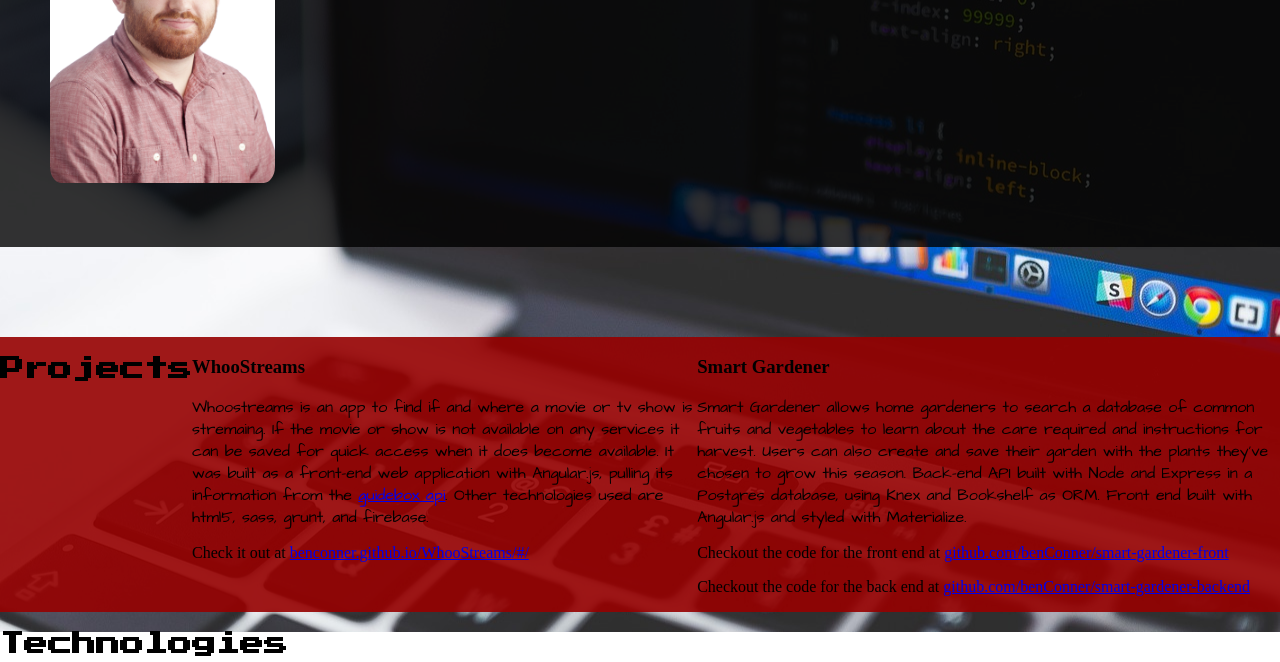
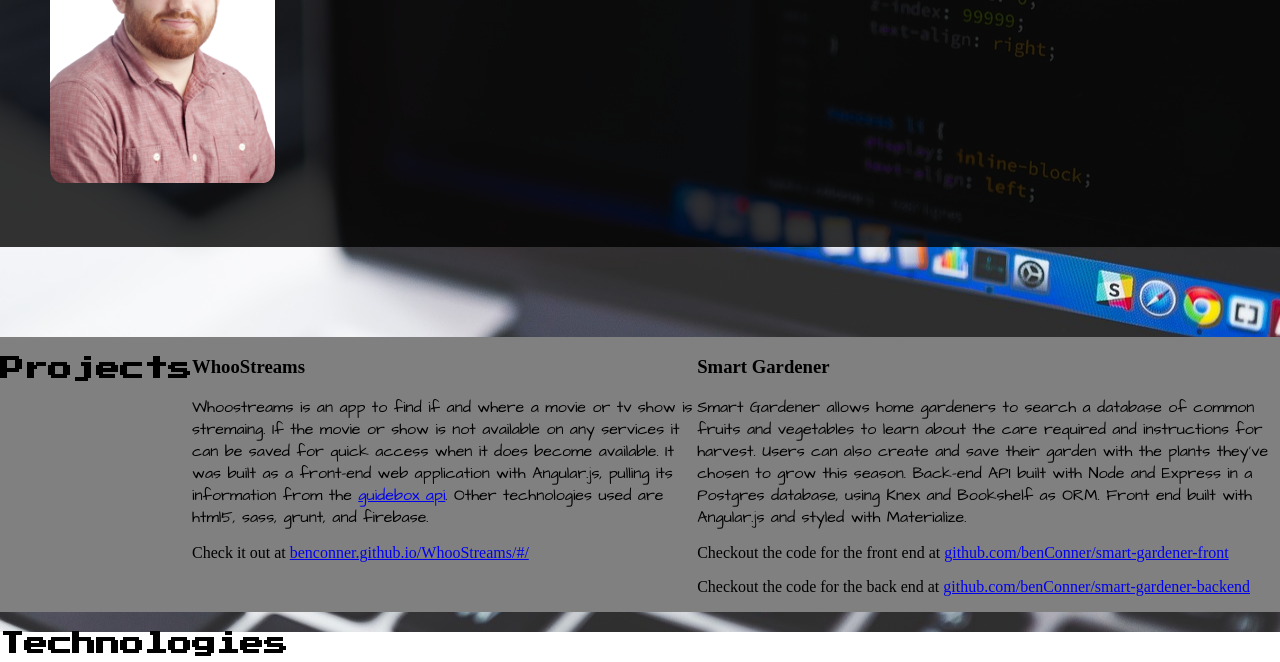
Before and after one commit to benConner/benConner.github.io, a website: page index.html in a window 1280 px wide. Shown: the part 525-1187 px from the top of the page. Drawn offline with nearby package versions, Linux system fonts and the light colour scheme; files that its build step writes are made by us from their sources.

Commit message:
changed background color

```diff
--- a/style/_projects.scss
+++ b/style/_projects.scss
@@ -1,6 +1,6 @@
 .projects{
   margin-top: 7%;
-  background-color: rgba(150,0,0,0.9);
+  background-color: rgb(128,128,128);
 display: flex;
   .projects_item{
     justify-content: space-around;
```
